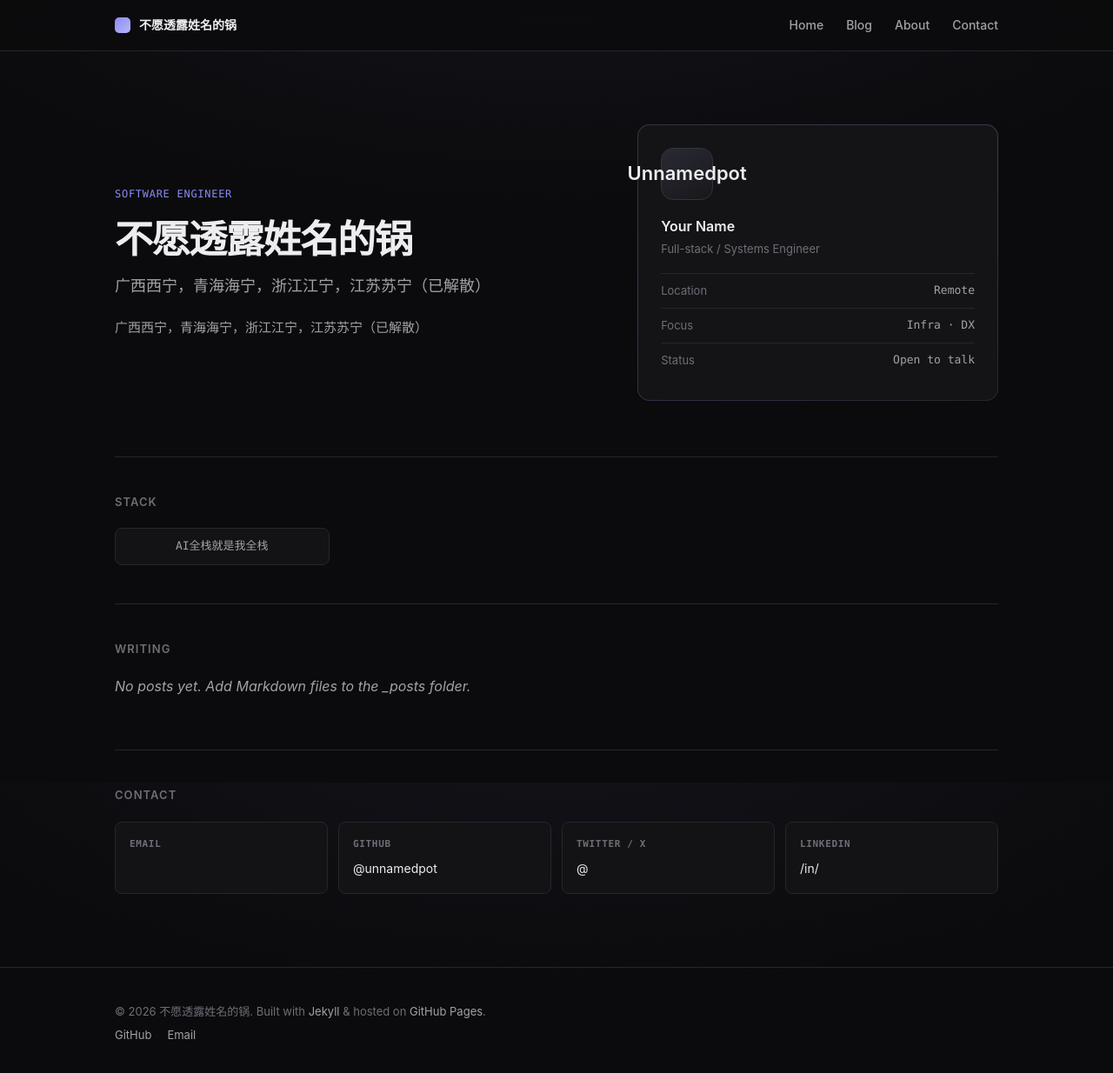
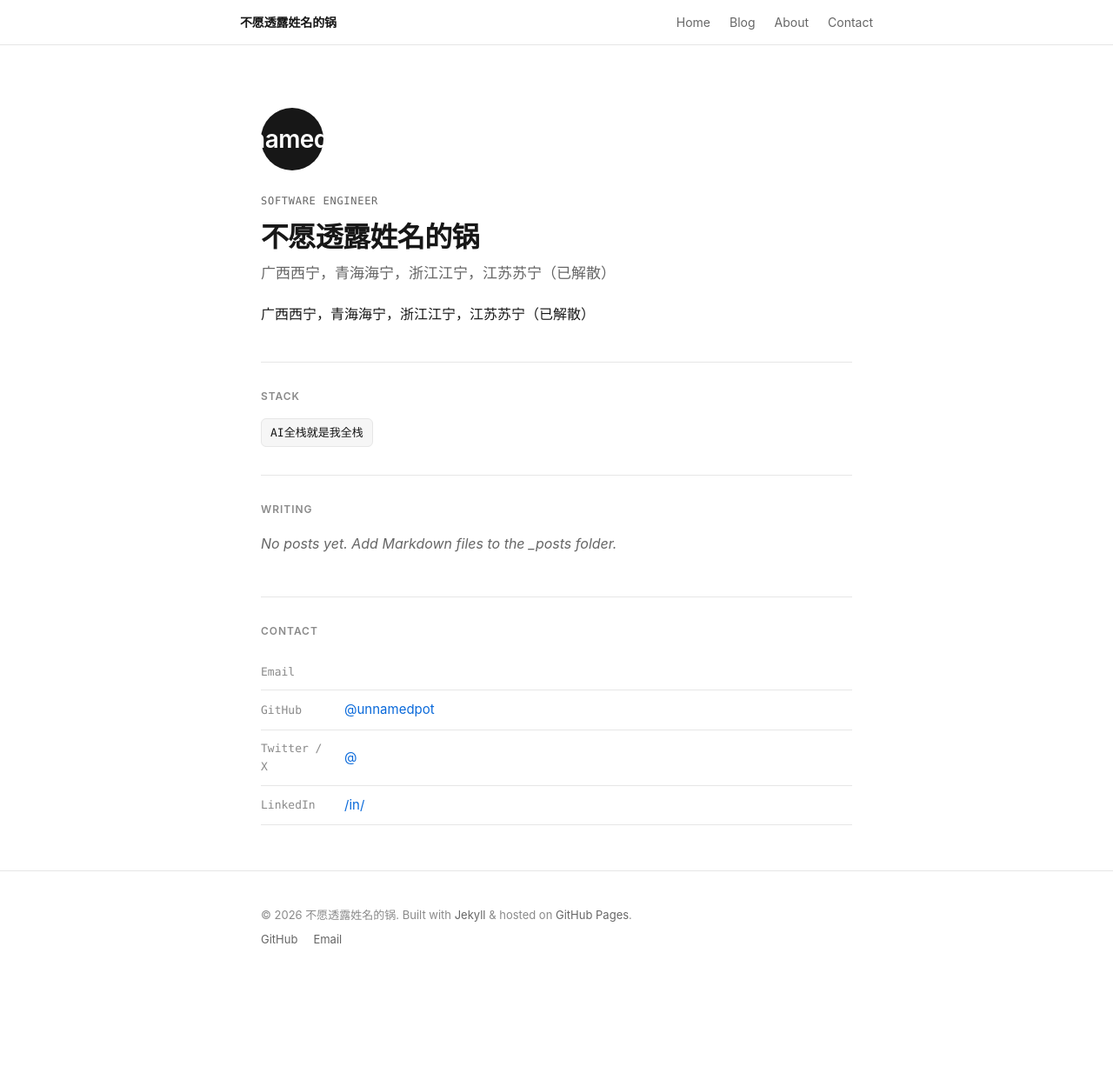
Before and after one commit to Unnamedpot/unnamedpot.github.io, a Jekyll site: the page built from index.html, in a window 1280 px wide and 1267 px high. Shown: the top 1234 px of the window at 87% size. Built offline with Jekyll 4.4.1, drawn with Linux system fonts in a browser that asks for light colours.

Commit message:
change style

```diff
--- a/_config.yml
+++ b/_config.yml
@@ -26,7 +26,7 @@ url: "https://unnamedpot.github.io"
 # "baseurl" is the subpath of your site.
 # - Leave EMPTY ("") if this is a USER site (yourusername.github.io).
 # - Set to "/reponame" if this is a PROJECT site (served at /reponame).
-# CHANGE ME (or leave "" for a user site).
+# Configured as a USER site (served at root, baseurl empty).
 baseurl: ""
 
 # ------------------------------------------------------------------
--- a/_layouts/default.html
+++ b/_layouts/default.html
@@ -39,7 +39,7 @@
         Built with <a href="https://jekyllrb.com/">Jekyll</a> &
         hosted on <a href="https://pages.github.com/">GitHub Pages</a>.
       </p>
-      <!-- Direction B footer tone: precision over noise -->
+      <!-- Direction A footer tone: minimal, quiet -->
       <p class="footer-links">
         <a href="https://github.com/{{ site.github_username }}">GitHub</a>
         <a href="mailto:{{ site.email }}">Email</a>
--- a/assets/css/style.css
+++ b/assets/css/style.css
@@ -1,27 +1,27 @@
 /* ==================================================================
-   Personal website styles — Direction B: Linear Precision Dark
-   Authored near-black warm-neutral base, restrained periwinkle accent,
-   gradient hairline borders, strict grid, subtle hover states.
-   Dependency-free. Default dark (does NOT follow OS light preference).
+   Personal website styles — Direction A: Vercel/GitHub Minimal
+   Light background, mono-neutral palette with a single accent,
+   generous whitespace, centered single column (~728px),
+   hairline (1px) borders, no shadows, divider-list blog.
+   Dependency-free. Light theme.
    ================================================================== */
 
 /* ---- Design tokens ---------------------------------------------- */
 :root {
-  /* Authored dark: near-black neutral with a faint warm lift, not blue navy */
-  --bg: #0b0b0d;
-  --bg-raise: #131316;
-  --bg-card: #141417;
-  --fg: #ededef;          /* on --bg ~14:1 */
-  --fg-muted: #a1a1a8;    /* on --bg ~7:1, safe body contrast */
-  --fg-faint: #6e6e77;    /* for large/secondary labels only */
-  --line: #26262b;
-  --line-strong: #333339;
-  --accent: #8b8bf5;      /* restrained periwinkle, Linear-adjacent */
-  --accent-soft: rgba(139, 139, 245, 0.12);
+  /* Neutral scale + single accent (near-black text, GitHub blue accent) */
+  --bg: #ffffff;
+  --fg: #171717;
+  --fg-muted: #666666;    /* contrast on white ~5.7:1, safe for >=14px */
+  --fg-faint: #8a8a8a;
+  --hairline: #e6e6e6;
+  --hairline-strong: #d4d4d4;
+  --accent: #0969da;      /* GitHub blue */
+  --accent-hover: #0550ae;
+  --tag-bg: #f6f6f6;
 
-  --radius: 10px;
-  --radius-sm: 8px;
-  --maxw: 1080px;
+  --radius: 6px;
+  --radius-sm: 6px;
+  --maxw: 728px;
 
   --mono: ui-monospace, "SF Mono", "Cascadia Code", Menlo, Consolas, monospace;
   --font-sans: -apple-system, BlinkMacSystemFont, "Segoe UI", system-ui,
@@ -35,39 +35,34 @@
 
 html {
   scroll-behavior: smooth;
+  -webkit-text-size-adjust: 100%;
 }
 
 body {
   margin: 0;
   font-family: var(--font-sans);
   font-size: 16px;
-  line-height: 1.6;
+  line-height: 1.65;
   color: var(--fg);
   background-color: var(--bg);
   -webkit-font-smoothing: antialiased;
-  /* Extremely subtle top vignette, authored not neon */
-  background-image: radial-gradient(
-    1200px 480px at 50% -10%,
-    rgba(139, 139, 245, 0.06),
-    transparent 70%
-  );
-  background-repeat: no-repeat;
-  background-attachment: fixed;
 }
 
 a {
-  color: var(--fg);
+  color: var(--accent);
   text-decoration: none;
   transition: color 0.15s ease;
 }
 
 a:hover {
-  color: var(--accent);
+  color: var(--accent-hover);
+  text-decoration: underline;
+  text-underline-offset: 3px;
 }
 
 h1, h2, h3 {
   line-height: 1.2;
-  font-weight: 620;
+  font-weight: 650;
 }
 
 img {
@@ -78,71 +73,61 @@ img {
   width: 100%;
   max-width: var(--maxw);
   margin: 0 auto;
-  padding: 0 32px;
+  padding: 0 24px;
 }
 
-/* ---- Header / nav ----------------------------------------------- */
+/* ---- Header / nav (minimal, hairline bottom border) ------------- */
 .site-header {
   position: sticky;
   top: 0;
   z-index: 10;
-  background-color: color-mix(in srgb, var(--bg) 82%, transparent);
-  backdrop-filter: saturate(140%) blur(10px);
-  border-bottom: 1px solid var(--line);
+  background: rgba(255, 255, 255, 0.85);
+  backdrop-filter: saturate(180%) blur(8px);
+  border-bottom: 1px solid var(--hairline);
 }
 
 .header-inner {
   display: flex;
   align-items: center;
   justify-content: space-between;
-  height: 58px;
+  padding: 14px 0;
 }
 
 .site-brand {
-  display: flex;
-  align-items: center;
-  gap: 10px;
   font-weight: 600;
   font-size: 14px;
+  letter-spacing: -0.01em;
   color: var(--fg);
-}
-
-/* Gradient brand dot, echoes the info-card accent */
-.site-brand::before {
-  content: "";
-  width: 18px;
-  height: 18px;
-  border-radius: 5px;
-  background: linear-gradient(135deg, var(--accent), #b7b7fb);
 }
 
 .site-brand:hover {
   color: var(--fg);
+  text-decoration: none;
 }
 
 .site-nav {
   display: flex;
-  gap: 26px;
+  gap: 22px;
 }
 
 .site-nav a {
   color: var(--fg-muted);
   font-size: 14px;
-  font-weight: 500;
 }
 
 .site-nav a:hover {
   color: var(--fg);
+  text-decoration: none;
 }
 
 /* ---- Main / footer ---------------------------------------------- */
 .site-main {
-  padding: 0 0 40px;
+  padding: 0 0 20px;
 }
 
 .site-footer {
-  border-top: 1px solid var(--line);
-  padding: 40px 0 60px;
+  border-top: 1px solid var(--hairline);
+  padding: 40px 0 64px;
   color: var(--fg-faint);
   font-size: 13px;
 }
@@ -167,133 +152,77 @@ img {
 
 /* ---- Section helpers -------------------------------------------- */
 .section {
-  padding: 44px 0;
-  border-top: 1px solid var(--line);
+  padding: 32px 0;
+  border-top: 1px solid var(--hairline);
   margin: 0;
 }
 
 .section-title {
-  font-size: 13px;
+  font-size: 12px;
   text-transform: uppercase;
   letter-spacing: 0.08em;
   color: var(--fg-faint);
   font-weight: 600;
-  margin: 0 0 22px;
+  margin: 0 0 18px;
 }
 
-/* ---- Hero: split grid (text left / info card right) ------------- */
+/* ---- Hero / intro: centered single column ----------------------- */
 .hero {
-  display: grid;
-  grid-template-columns: 1.15fr 0.85fr;
-  gap: 40px;
-  align-items: center;
-  padding: 84px 0 64px;
+  padding: 72px 0 40px;
 }
 
-.hero-text {
-  min-width: 0;
+.hero-avatar {
+  width: 72px;
+  height: 72px;
+  border-radius: 50%;
+  background: var(--fg);
+  color: #fff;
+  display: flex;
+  align-items: center;
+  justify-content: center;
+  font-size: 28px;
+  font-weight: 600;
+  letter-spacing: -0.02em;
+  margin-bottom: 26px;
+  /* Avatar placeholder: initials block. Replace with real image later. */
 }
 
 .hero-eyebrow {
   font-family: var(--mono);
   font-size: 12px;
   letter-spacing: 0.06em;
-  color: var(--accent);
-  margin: 0 0 18px;
+  color: var(--fg-muted);
+  margin: 0 0 12px;
   text-transform: uppercase;
 }
 
-.hero-text h1 {
-  font-size: 44px;
-  line-height: 1.08;
-  letter-spacing: -0.03em;
-  margin: 0 0 16px;
-  font-weight: 620;
+.hero h1 {
+  font-size: 32px;
+  line-height: 1.2;
+  letter-spacing: -0.02em;
+  margin: 0 0 8px;
+  font-weight: 650;
 }
 
 .hero-tagline {
-  font-size: 18px;
+  font-size: 17px;
   color: var(--fg-muted);
   margin: 0 0 20px;
-  max-width: 46ch;
 }
 
 .hero-bio {
-  font-size: 15px;
-  color: var(--fg-muted);
-  max-width: 52ch;
+  font-size: 16px;
+  color: var(--fg);
+  max-width: 60ch;
   line-height: 1.7;
   margin: 0;
 }
 
-/* Gradient-border info card (right of hero) */
-.hero-card {
-  position: relative;
-  border-radius: 14px;
-  padding: 1px;
-  background: linear-gradient(
-    160deg,
-    var(--line-strong),
-    rgba(139, 139, 245, 0.35) 45%,
-    var(--line)
-  );
-}
-
-.hero-card-inner {
-  background: var(--bg-card);
-  border-radius: 13px;
-  padding: 26px;
-}
-
-.hero-avatar {
-  width: 60px;
-  height: 60px;
-  border-radius: 14px;
-  background: linear-gradient(150deg, #2a2a34, #17171b);
-  border: 1px solid var(--line-strong);
+/* ---- Skills as quiet tags --------------------------------------- */
+.skills-list {
   display: flex;
-  align-items: center;
-  justify-content: center;
-  font-size: 22px;
-  font-weight: 600;
-  color: var(--fg);
-  margin-bottom: 18px;
-}
-
-.card-name {
-  font-size: 16px;
-  font-weight: 600;
-  margin: 0 0 2px;
-}
-
-.card-role {
-  font-size: 13px;
-  color: var(--fg-faint);
-  margin: 0 0 18px;
-}
-
-.card-stat {
-  display: flex;
-  justify-content: space-between;
-  padding: 9px 0;
-  border-top: 1px solid var(--line);
-  font-size: 13px;
-}
-
-.card-stat span:first-child {
-  color: var(--fg-faint);
-}
-
-.card-stat span:last-child {
-  font-family: var(--mono);
-  color: var(--fg-muted);
-}
-
-/* ---- Skills grid ------------------------------------------------ */
-.skills-list {
-  display: grid;
-  grid-template-columns: repeat(4, 1fr);
-  gap: 10px;
+  flex-wrap: wrap;
+  gap: 8px;
   padding: 0;
   margin: 0;
   list-style: none;
@@ -302,59 +231,45 @@ img {
 .skills-list li {
   font-family: var(--mono);
   font-size: 13px;
-  color: var(--fg-muted);
-  background: var(--bg-raise);
-  border: 1px solid var(--line);
-  border-radius: var(--radius-sm);
-  padding: 10px 12px;
-  text-align: center;
-  transition: border-color 0.15s ease, color 0.15s ease, background 0.15s ease;
+  color: var(--fg);
+  background: var(--tag-bg);
+  border: 1px solid var(--hairline);
+  border-radius: var(--radius);
+  padding: 5px 10px;
 }
 
-.skills-list li:hover {
-  border-color: var(--accent);
-  color: var(--fg);
-  background: var(--accent-soft);
-}
-
-/* ---- Blog card grid --------------------------------------------- */
+/* ---- Blog: divider list, NOT cards ------------------------------ */
 .post-list {
   list-style: none;
   padding: 0;
   margin: 0;
-  display: grid;
-  grid-template-columns: repeat(3, 1fr);
-  gap: 16px;
 }
 
 .post-card {
-  display: flex;
-  flex-direction: column;
-  background: var(--bg-card);
-  border: 1px solid var(--line);
-  border-radius: var(--radius);
-  padding: 20px;
-  transition: border-color 0.15s ease, transform 0.15s ease;
+  display: block;
+  padding: 18px 0;
+  border-bottom: 1px solid var(--hairline);
+  transition: padding-left 0.15s ease;
 }
 
 .post-card:hover {
-  border-color: var(--line-strong);
-  transform: translateY(-2px);
+  padding-left: 6px;
 }
 
 .post-card .post-meta {
   font-family: var(--mono);
-  font-size: 12px;
+  font-size: 13px;
   color: var(--fg-faint);
-  margin: 0 0 12px;
+  margin: 0 0 4px;
   order: -1;
 }
 
 .post-card h3 {
-  margin: 0 0 10px;
-  font-size: 16px;
+  margin: 0;
+  font-size: 17px;
   font-weight: 600;
   line-height: 1.35;
+  letter-spacing: -0.01em;
 }
 
 .post-card h3 a {
@@ -363,13 +278,14 @@ img {
 
 .post-card:hover h3 a {
   color: var(--accent);
+  text-decoration: none;
 }
 
 .post-card .post-excerpt {
-  font-size: 14px;
+  font-size: 14.5px;
   color: var(--fg-muted);
   line-height: 1.6;
-  margin: 0;
+  margin: 6px 0 0;
 }
 
 .empty-note {
@@ -377,61 +293,67 @@ img {
   font-style: italic;
 }
 
-/* ---- Contact ---------------------------------------------------- */
+/* ---- Contact: minimal row list ---------------------------------- */
 .contact-grid {
-  display: grid;
-  grid-template-columns: repeat(4, 1fr);
-  gap: 12px;
+  display: flex;
+  flex-direction: column;
+  gap: 0;
 }
 
 .contact-card {
-  display: block;
-  background: var(--bg-raise);
-  border: 1px solid var(--line);
-  border-radius: var(--radius-sm);
-  padding: 16px;
+  display: flex;
+  align-items: center;
+  gap: 12px;
+  padding: 10px 0;
+  border-bottom: 1px solid var(--hairline);
   color: var(--fg);
-  transition: border-color 0.15s ease;
 }
 
 .contact-card:hover {
-  border-color: var(--accent);
+  text-decoration: none;
 }
 
 .contact-card strong {
-  display: block;
   font-family: var(--mono);
-  font-size: 11px;
-  font-weight: 600;
+  font-size: 13px;
+  font-weight: 400;
   color: var(--fg-faint);
-  text-transform: uppercase;
-  letter-spacing: 0.06em;
-  margin-bottom: 6px;
+  width: 84px;
+  flex-shrink: 0;
+  text-transform: none;
+  letter-spacing: 0;
 }
 
 .contact-card span {
-  font-size: 14px;
-  color: var(--fg);
+  font-size: 15px;
+  color: var(--accent);
   word-break: break-all;
+}
+
+.contact-card:hover span {
+  color: var(--accent-hover);
+  text-decoration: underline;
+  text-underline-offset: 3px;
 }
 
 /* ---- Single post ------------------------------------------------ */
 .post {
-  padding: 44px 0 0;
+  padding: 56px 0 0;
 }
 
 .post-header {
   margin-bottom: 28px;
 }
 
-.post-title {
-  font-size: 34px;
-  line-height: 1.12;
+.post .post-title {
+  font-size: 32px;
+  line-height: 1.2;
   letter-spacing: -0.02em;
   margin: 0 0 10px;
+  font-weight: 650;
 }
 
-.post-meta {
+.post .post-meta {
   font-family: var(--mono);
   color: var(--fg-faint);
   font-size: 13px;
@@ -441,6 +363,7 @@ img {
 .post-content {
   font-size: 16px;
   color: var(--fg);
+  line-height: 1.75;
 }
 
 .post-content h2 {
@@ -458,7 +381,9 @@ img {
 }
 
 .post-content a:hover {
+  color: var(--accent-hover);
   text-decoration: underline;
+  text-underline-offset: 3px;
 }
 
 .post-content pre,
@@ -468,16 +393,16 @@ img {
 }
 
 .post-content code {
-  background-color: var(--bg-raise);
-  border: 1px solid var(--line);
+  background-color: var(--tag-bg);
+  border: 1px solid var(--hairline);
   border-radius: 4px;
   padding: 1px 5px;
   color: var(--fg);
 }
 
 .post-content pre {
-  background-color: var(--bg-raise);
-  border: 1px solid var(--line);
+  background-color: var(--tag-bg);
+  border: 1px solid var(--hairline);
   border-radius: var(--radius-sm);
   padding: 16px;
   overflow-x: auto;
@@ -492,7 +417,7 @@ img {
 .post-content blockquote {
   margin: 20px 0;
   padding: 4px 18px;
-  border-left: 3px solid var(--accent);
+  border-left: 3px solid var(--hairline-strong);
   color: var(--fg-muted);
 }
 
@@ -503,7 +428,7 @@ img {
 .post-footer {
   margin-top: 40px;
   padding-top: 20px;
-  border-top: 1px solid var(--line);
+  border-top: 1px solid var(--hairline);
 }
 
 .back-link {
@@ -517,39 +442,21 @@ img {
   color: var(--accent);
 }
 
-/* ---- Responsive: collapse to single column on mobile ------------ */
-@media (max-width: 860px) {
-  .container {
-    padding: 0 20px;
+/* ---- Responsive: mobile ----------------------------------------- */
+@media (max-width: 600px) {
+  .hero {
+    padding: 48px 0 32px;
   }
 
-  .hero {
-    grid-template-columns: 1fr;
-    gap: 28px;
-    padding: 56px 0 40px;
-  }
-
-  .hero-text h1 {
-    font-size: 34px;
-  }
-
-  .skills-list {
-    grid-template-columns: repeat(2, 1fr);
-  }
-
-  .post-list {
-    grid-template-columns: 1fr;
-  }
-
-  .contact-grid {
-    grid-template-columns: repeat(2, 1fr);
+  .hero h1 {
+    font-size: 27px;
   }
 
   .site-nav {
     gap: 16px;
   }
 
-  .post-title {
-    font-size: 28px;
+  .post .post-title {
+    font-size: 26px;
   }
 }
--- a/index.html
+++ b/index.html
@@ -4,13 +4,13 @@ layout: default
 ---
 
 <!-- ============================================================
-     1. INTRO / HERO — Direction B split layout (text left / info card right)
-     Replace the name, tagline, bio and info-card fields below.
+     1. INTRO / HERO — Direction A centered single-column layout
      - To use a real photo, replace the .hero-avatar <div> with:
        <img class="hero-avatar" src="{{ '/assets/img/avatar.jpg' | relative_url }}" alt="Your Name">
      ============================================================ -->
-<section class="hero">
-  <div class="hero-text">
+<section class="hero" id="about">
+  <!-- Avatar placeholder: shows initials. CHANGE ME (or swap for an <img>). -->
+  <div class="hero-avatar">Unnamedpot</div>
   <!-- Eyebrow role label. CHANGE ME. -->
   <p class="hero-eyebrow">Software Engineer</p>
   <!-- site.title comes from _config.yml. CHANGE ME there. -->
@@ -21,23 +21,6 @@ layout: default
   <p class="hero-bio">
     广西西宁，青海海宁，浙江江宁，江苏苏宁（已解散）
   </p>
-  </div>
-
-  <!-- Gradient-border info card. All fields below are placeholders — CHANGE ME. -->
-  <div class="hero-card">
-    <div class="hero-card-inner">
-    <!-- Avatar placeholder: shows initials. CHANGE ME (or swap for an <img>). -->
-      <div class="hero-avatar">Unnamedpot</div>
-      <!-- Display name. CHANGE ME. -->
-      <p class="card-name">Your Name</p>
-      <!-- Short role line. CHANGE ME. -->
-      <p class="card-role">Full-stack / Systems Engineer</p>
-      <!-- Info rows: edit labels/values freely. CHANGE ME. -->
-      <div class="card-stat"><span>Location</span><span>Remote</span></div>
-      <div class="card-stat"><span>Focus</span><span>Infra · DX</span></div>
-      <div class="card-stat"><span>Status</span><span>Open to talk</span></div>
-    </div>
-  </div>
 </section>
 
 <!-- ============================================================
```
Lines whose indentation alone changed are shown as unchanged.
